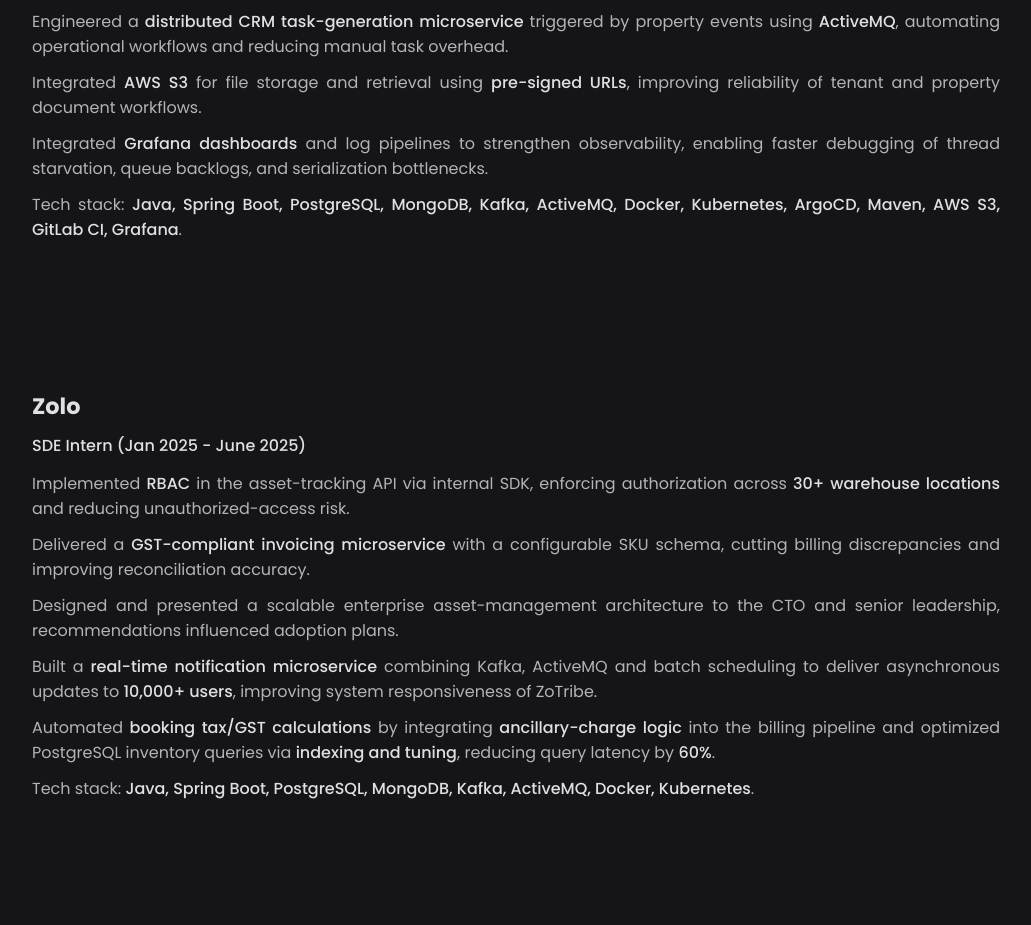
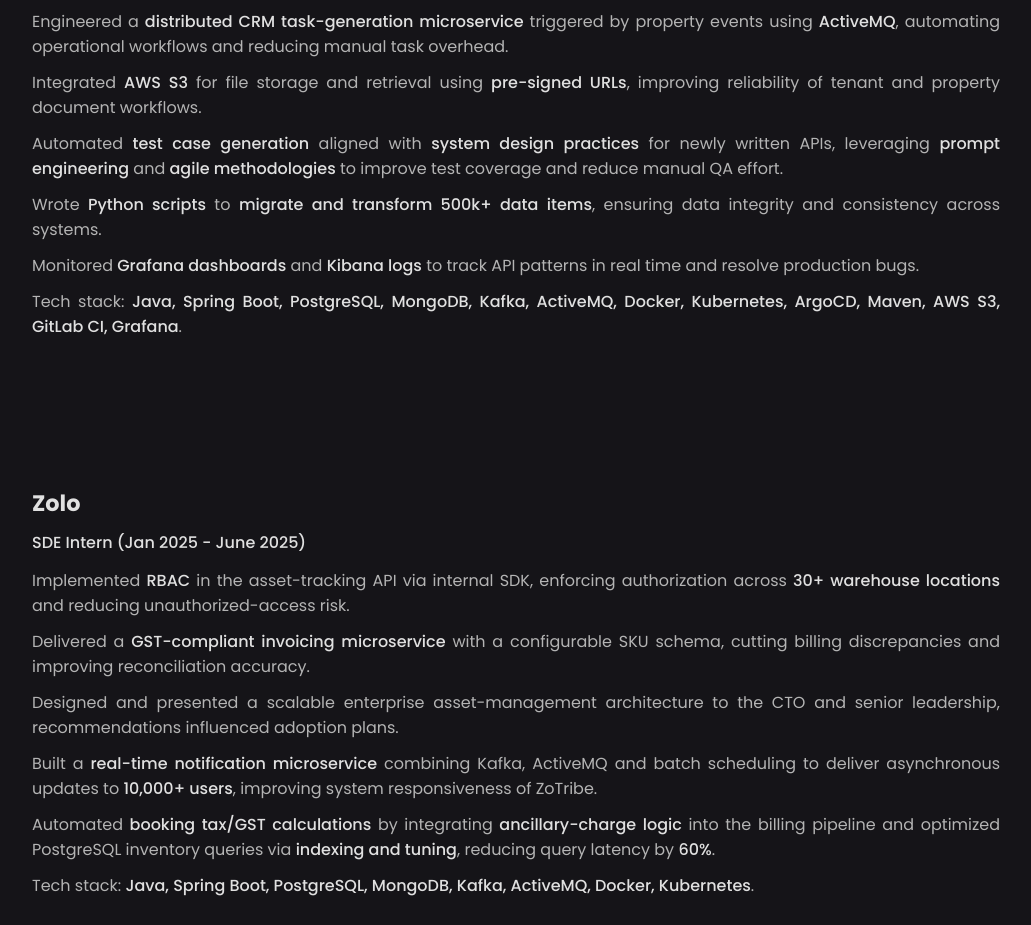
Before and after one commit to igABHINAV/PWebRef, a React (Create React App) app: page / in a window 1280 px wide. Shown: the part 3440-4365 px from the top of the page, without its empty margins (124-1155 px from the left). Built offline with nearby package versions, Linux system fonts and the light colour scheme.

Commit message:
Data updated

```diff
--- a/src/data/ProjectData.js
+++ b/src/data/ProjectData.js
@@ -66,7 +66,9 @@
       "Implement a <strong>Kafka-based pub/sub</strong> for short-stay check-ins and check-outs across <strong>10+ Zolo properties</strong>, consolidating event flow across two microservices via an internal SDK.",
       "Engineered a <strong>distributed CRM task-generation microservice</strong> triggered by property events using <strong>ActiveMQ</strong>, automating operational workflows and reducing manual task overhead.",
       "Integrated <strong>AWS S3</strong> for file storage and retrieval using <strong>pre-signed URLs</strong>, improving reliability of tenant and property document workflows.",
-    "Integrated <strong>Grafana dashboards</strong> and log pipelines to strengthen observability, enabling faster debugging of thread starvation, queue backlogs, and serialization bottlenecks.",
+      "Automated <strong>test case generation</strong> aligned with <strong>system design practices</strong> for newly written APIs, leveraging <strong>prompt engineering</strong> and <strong>agile methodologies</strong> to improve test coverage and reduce manual QA effort.",
+      "Wrote <strong>Python scripts</strong> to <strong>migrate and transform 500k+ data items</strong>, ensuring data integrity and consistency across systems.",
+      "Monitored <strong>Grafana dashboards</strong> and <strong>Kibana logs</strong> to track API patterns in real time and resolve production bugs.",
       "Tech stack: <strong>Java, Spring Boot, PostgreSQL, MongoDB, Kafka, ActiveMQ, Docker, Kubernetes, ArgoCD, Maven, AWS S3, GitLab CI, Grafana</strong>."
     ]
   }
@@ -112,10 +114,6 @@
     img: "/assets/skill/python.png",
     name: "Python",
   },
-  // {
-  //   img: "/assets/skill/flask.png",
-  //   name: "Flask",
-  // },
   {
     img: "/assets/skill/ai.png",
     name: "Generative AI",
@@ -128,10 +126,6 @@
     img: "/assets/skill/langchain.png",
     name: "Langgraph/Langchain",
   },
-  // {
-  //   img: "/assets/skill/fastapi.png",
-  //   name: "FastAPI",
-  // },
   {
     img: "/assets/skill/java.png",
     name: "Java",
@@ -152,10 +146,6 @@
     img: "/assets/skill/nodejs.png",
     name: "Node Js",
   },
-  // {
-  //   img: "/assets/skill/nestjs.svg",
-  //   name: "Nest Js",
-  // },
   {
     img: "/assets/skill/react.svg",
     name: "ReactJS",
@@ -180,10 +170,6 @@
     img: "/assets/skill/postgre.png",
     name: "Postgre SQL",
   },
-  // {
-  //   img: "/assets/skill/elastic.png",
-  //   name: "Elastic Search",
-  // },
   {
     img: "/assets/skill/redis.png",
     name: "Redis",
@@ -194,10 +180,6 @@
     name: "Kafka",
   },
 
-  // {
-  //   img: "/assets/skill/rust.svg",
-  //   name: "Rust",
-  // },
 ];
 
 export const toolist = [
@@ -209,10 +191,6 @@
     img: "/assets/skill/chat-gpt.png",
     name: "ChatGPT",
   },
-  // {
-  //   img: "/assets/skill/ubuntu.png",
-  //   name: "Ubuntu",
-  // },
   {
     img: "/assets/skill/vs.png",
     name: "Vs code",
@@ -225,14 +203,6 @@
     img: "/assets/skill/docker.png",
     name: "Docker",
   },
-  // {
-  //   img: "/assets/skill/grafana.png",
-  //   name: "Grafana",
-  // },
-  // {
-  //   img: "/assets/skill/jenkins.png",
-  //   name: "Jenkins",
-  // },
   {
     img: "/assets/skill/postman.png",
     name: "Postman",
@@ -241,10 +211,6 @@
     img: "/assets/skill/argocd.png",
     name: "ArgoCD",
   },
-  // {
-  //   img: "/assets/skill/azure.png",
-  //   name: "Azure",
-  // },
   {
     img: "/assets/skill/mcp.png",
     name: "MCP Server",
```
Lines whose indentation alone changed are shown as unchanged.
